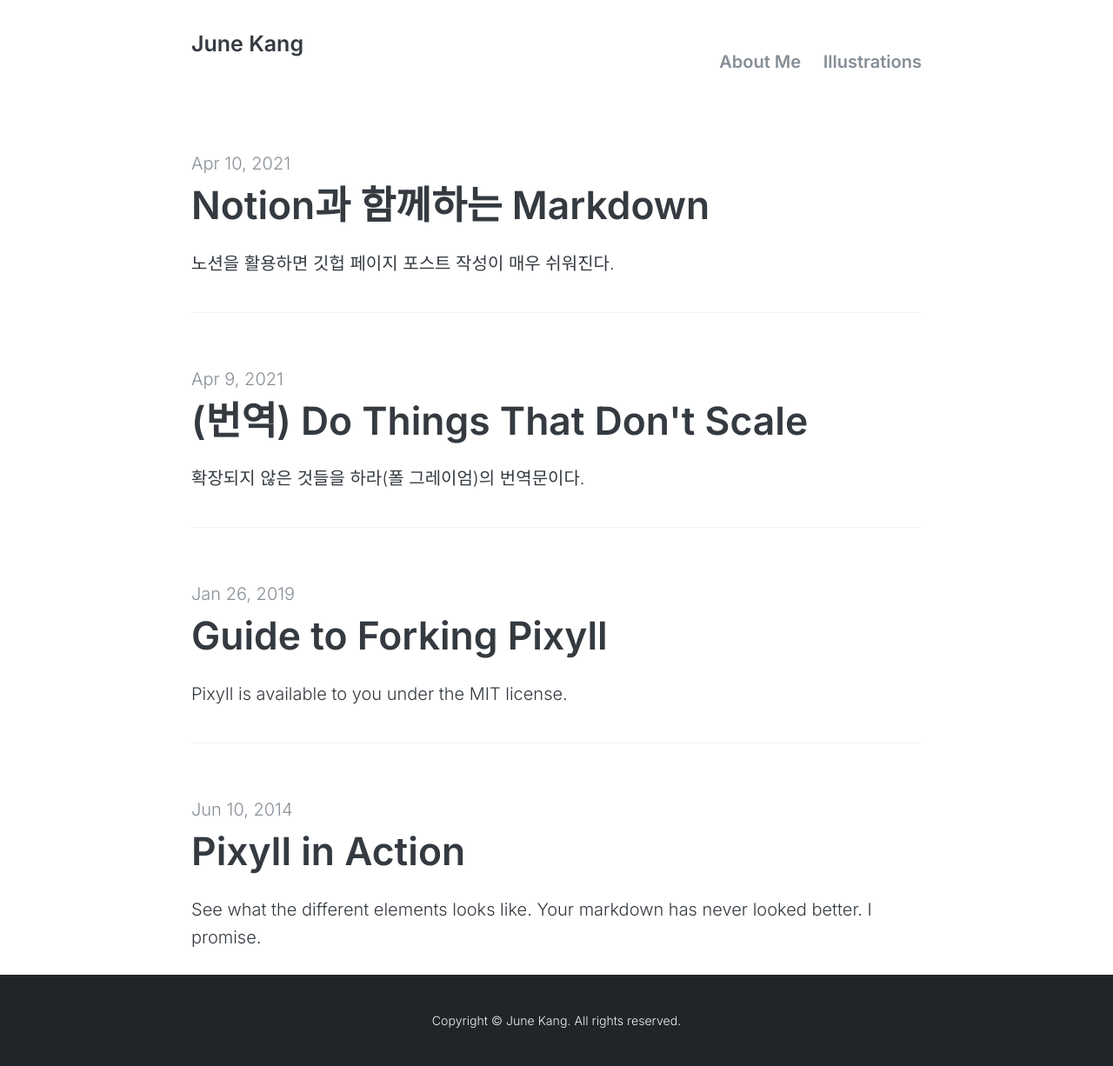
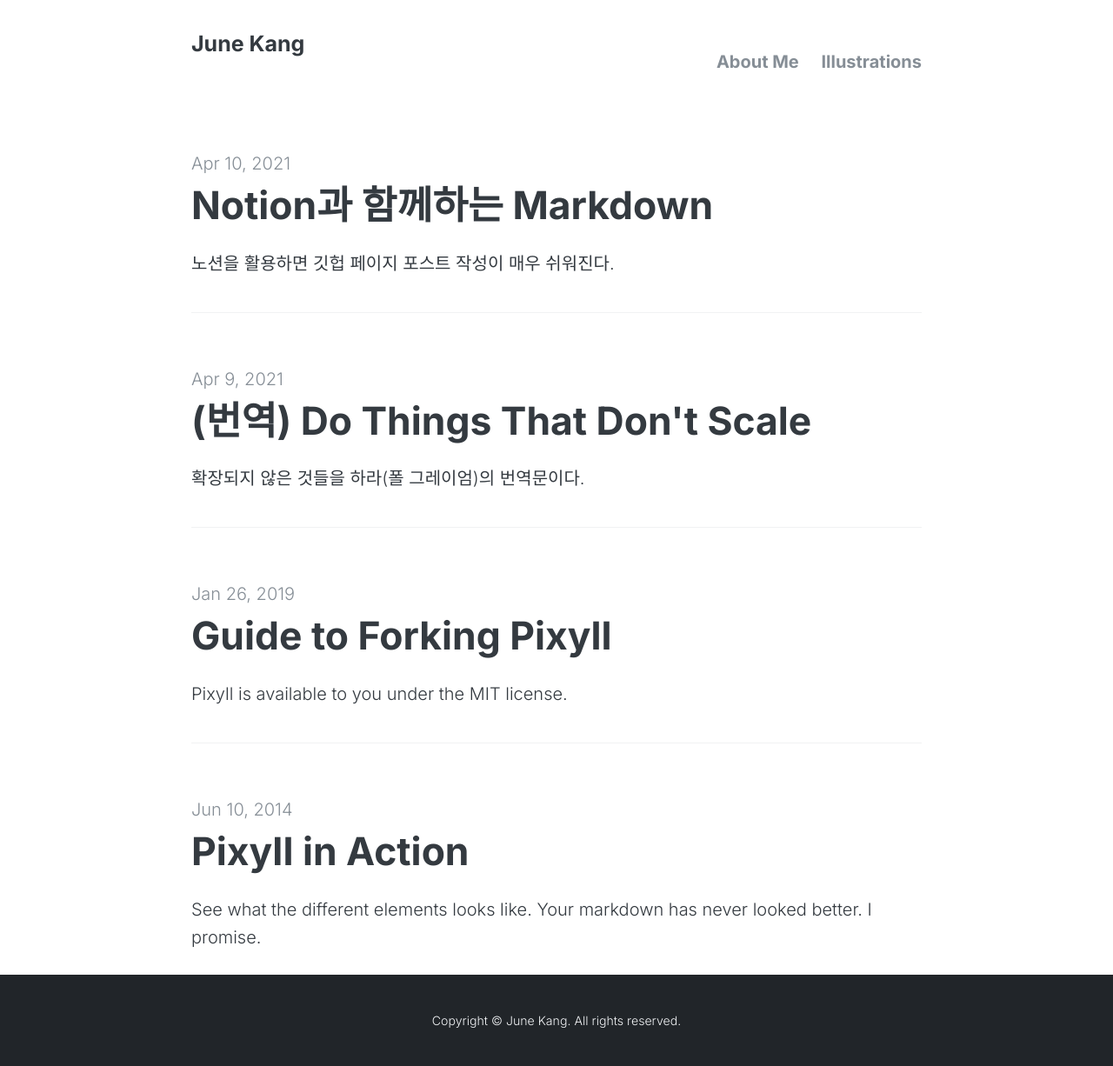
Before and after one commit to kangjune/kangjune.github.io, a Jekyll site: the page built from index.html, in a window 1280 px wide. Shown: the whole page at 87% size. Built offline with Jekyll 4.4.1, drawn with Linux system fonts in a browser that asks for light colours; the list of posts is cut into pages by our own code.

Commit message:
Update head.html

```diff
--- a/_includes/head.html
+++ b/_includes/head.html
@@ -29,9 +29,9 @@
 
     <!-- Fonts -->
     {% if site.extended_fonts %}
-    <link href='//fonts.googleapis.com/css?family=Inter:600,300&amp;subset=latin-ext,latin' rel='stylesheet' type='text/css'>
+    <link href='//fonts.googleapis.com/css?family=Inter:700,300&amp;subset=latin-ext,latin' rel='stylesheet' type='text/css'>
     {% else %}
-    <link href='//fonts.googleapis.com/css?family=Inter:600,300' rel='stylesheet' type='text/css'>
+    <link href='//fonts.googleapis.com/css?family=Inter:700,300' rel='stylesheet' type='text/css'>
     {% endif %}
     {% if site.show_social_icons or site.show_sharing_icons %}
       <link href="//maxcdn.bootstrapcdn.com/font-awesome/latest/css/font-awesome.min.css" rel="stylesheet">
```
